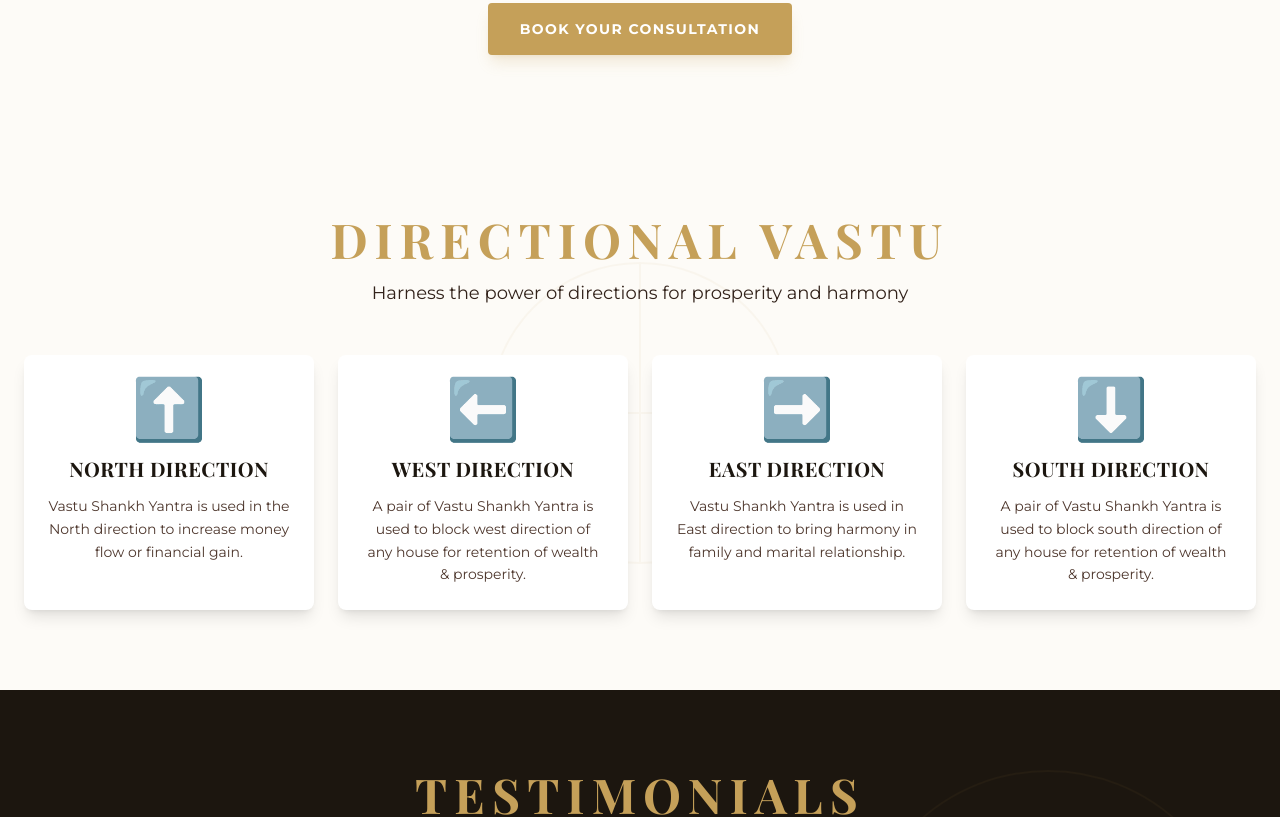
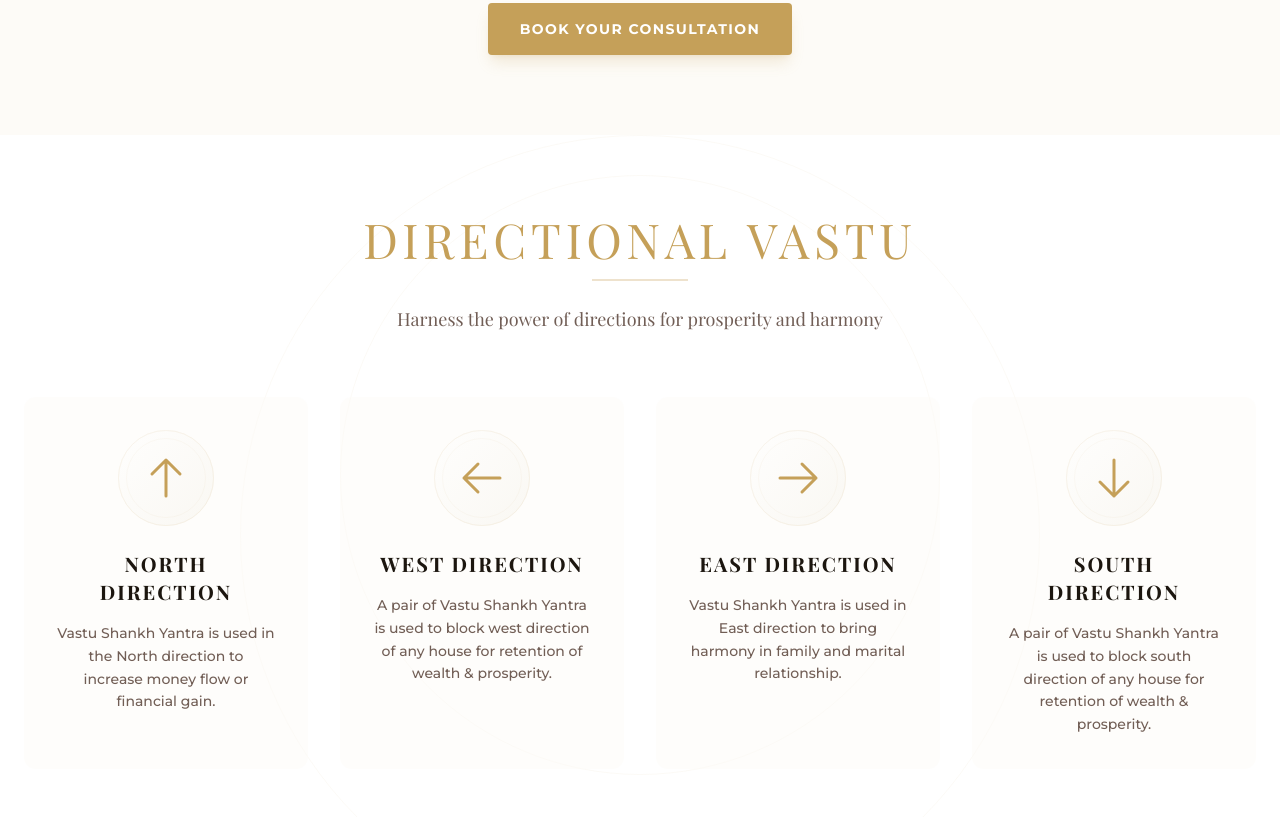
Before and after one commit to Vijayyy03/Cosmic_Consultation, a Next.js app: page / in a window 1280 px wide. Shown: the part 4000-4817 px from the top of the page. Built offline with nearby package versions, Linux system fonts and the light colour scheme.

Commit message:
Refine Directional Vastu: Custom Gold SVG Arrows & Premium Styling

```diff
--- a/components/sections/DirectionalVastu.tsx
+++ b/components/sections/DirectionalVastu.tsx
@@ -3,48 +3,76 @@
 import { motion } from "framer-motion";
 import { staggerContainer, staggerItem } from "@/lib/animations";
 
+const ArrowIcon = ({ rotation = 0 }: { rotation: number }) => (
+    <div className="relative w-24 h-24 mx-auto mb-6 group-hover:scale-110 transition-transform duration-500 ease-out">
+        {/* Outer Glow/Ring */}
+        <div className="absolute inset-0 rounded-full border border-cosmic-gold/20 group-hover:border-cosmic-gold/60 transition-colors duration-500" />
+        <div className="absolute inset-2 rounded-full border border-cosmic-gold/10 group-hover:border-cosmic-gold/40 transition-colors duration-500" />
+
+        {/* Inner Circle Background */}
+        <div className="absolute inset-0 rounded-full bg-gradient-to-br from-white to-cosmic-cream-200 opacity-50" />
+
+        {/* The Arrow SVG */}
+        <svg
+            viewBox="0 0 24 24"
+            fill="none"
+            className="absolute inset-0 w-12 h-12 m-auto text-cosmic-gold transform transition-transform duration-500"
+            style={{ transform: `rotate(${rotation}deg)` }}
+        >
+            <path
+                d="M12 3L12 21M12 3L5 10M12 3L19 10"
+                stroke="currentColor"
+                strokeWidth="1.5"
+                strokeLinecap="round"
+                strokeLinejoin="round"
+            />
+        </svg>
+    </div>
+);
+
 const directions = [
     {
         title: "NORTH DIRECTION",
         description: "Vastu Shankh Yantra is used in the North direction to increase money flow or financial gain.",
-        icon: "⬆️",
-        color: "blue",
+        rotation: 0,
     },
     {
         title: "WEST DIRECTION",
         description: "A pair of Vastu Shankh Yantra is used to block west direction of any house for retention of wealth & prosperity.",
-        icon: "⬅️",
-        color: "orange",
+        rotation: -90,
     },
     {
         title: "EAST DIRECTION",
         description: "Vastu Shankh Yantra is used in East direction to bring harmony in family and marital relationship.",
-        icon: "➡️",
-        color: "green",
+        rotation: 90,
     },
     {
         title: "SOUTH DIRECTION",
         description: "A pair of Vastu Shankh Yantra is used to block south direction of any house for retention of wealth & prosperity.",
-        icon: "⬇️",
-        color: "red",
+        rotation: 180,
     },
 ];
 
 export default function DirectionalVastu() {
     return (
-        <section className="section-spacing bg-cosmic-cream-100 bg-compass relative">
-            <div className="max-w-7xl mx-auto px-6">
+        <section className="section-spacing bg-white relative overflow-hidden">
+            {/* Background Decorations */}
+            <div className="absolute top-0 left-1/2 -translate-x-1/2 w-[800px] h-[800px] border border-cosmic-gold/5 rounded-full pointer-events-none" />
+            <div className="absolute top-10 left-1/2 -translate-x-1/2 w-[600px] h-[600px] border border-cosmic-gold/5 rounded-full pointer-events-none" />
+
+            <div className="max-w-7xl mx-auto px-6 relative z-10">
                 {/* Section Header */}
                 <motion.div
                     initial={{ opacity: 0, y: 30 }}
                     whileInView={{ opacity: 1, y: 0 }}
                     viewport={{ once: true }}
-                    className="text-center mb-12"
+                    className="text-center mb-16"
                 >
-                    <h2 className="heading-cosmic text-4xl md:text-5xl mb-4">
+                    <h2 className="font-serif text-3xl md:text-5xl lg:text-5xl text-cosmic-gold tracking-widest uppercase mb-4">
                         DIRECTIONAL VASTU
                     </h2>
-                    <p className="text-cosmic-brown-800 text-lg">
+                    <div className="w-24 h-0.5 bg-cosmic-gold/30 mx-auto mb-6" />
+                    <p className="text-cosmic-brown-700/80 text-lg font-serif">
                         Harness the power of directions for prosperity and harmony
                     </p>
                 </motion.div>
@@ -55,19 +83,23 @@ export default function DirectionalVastu() {
                     initial="hidden"
                     whileInView="visible"
                     viewport={{ once: true, margin: "-100px" }}
-                    className="grid sm:grid-cols-2 lg:grid-cols-4 gap-6"
+                    className="grid sm:grid-cols-2 lg:grid-cols-4 gap-8"
                 >
                     {directions.map((direction, index) => (
                         <motion.div
                             key={index}
                             variants={staggerItem}
-                            className="bg-white rounded-lg p-6 shadow-lg hover:shadow-xl transition-all hover:-translate-y-1 text-center"
+                            whileHover={{ y: -5 }}
+                            className="bg-cosmic-cream-100/50 rounded-xl p-8 hover:shadow-[0_10px_40px_rgba(197,160,89,0.15)] transition-all duration-500 border border-transparent hover:border-cosmic-gold/20 group text-center"
                         >
-                            <div className="text-6xl mb-4">{direction.icon}</div>
-                            <h3 className="font-serif font-bold text-xl text-cosmic-brown-900 mb-3 uppercase tracking-wide">
+                            <ArrowIcon rotation={direction.rotation} />
+
+                            <h3 className="font-serif font-bold text-xl text-cosmic-brown-900 mb-4 uppercase tracking-widest relative inline-block">
                                 {direction.title}
+                                <span className="absolute -bottom-2 left-0 w-full h-px bg-cosmic-gold/30 scale-x-0 group-hover:scale-x-100 transition-transform duration-500" />
                             </h3>
-                            <p className="text-cosmic-brown-700 leading-relaxed text-sm">
+
+                            <p className="text-cosmic-brown-700/80 leading-relaxed text-sm font-medium">
                                 {direction.description}
                             </p>
                         </motion.div>
```
